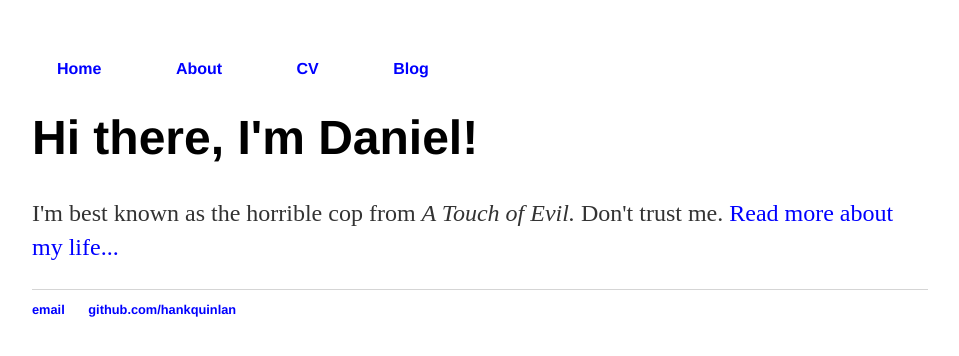
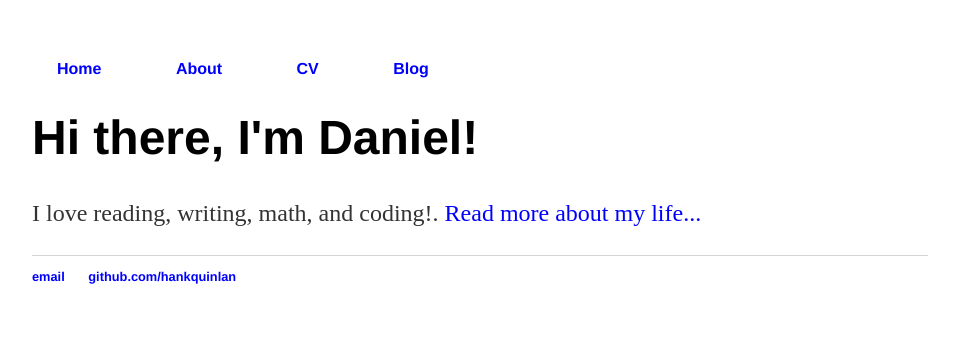
Before and after one commit to danielzsh/devo1ution.github.io, a Jekyll site: the page built from index.html, in a window 1280 px wide. Shown: the top 356 px of the page, without its empty margins (160-1119 px from the left). Built offline with Jekyll 4.4.1, drawn with Linux system fonts in a browser that asks for light colours.

Commit message:
Update index.html

```diff
--- a/index.html
+++ b/index.html
@@ -4,5 +4,5 @@ title: Daniel's Site
 ---
 <div>
 	<h1>Hi there, I'm Daniel!</h1>
-	<p>I'm best known as the horrible cop from <em>A Touch of Evil.</em> Don't trust me. <a href="/about">Read more about my life...</a></p>
+	<p>I love reading, writing, math, and coding!. <a href="/about">Read more about my life...</a></p>
 </div><!-- /.blurb -->
```
